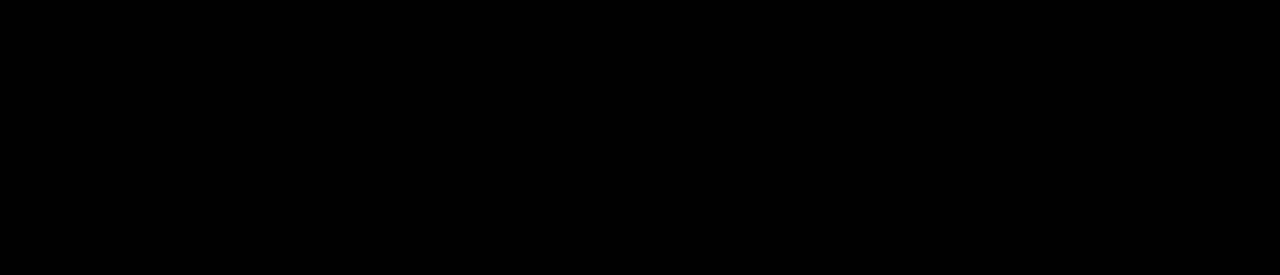
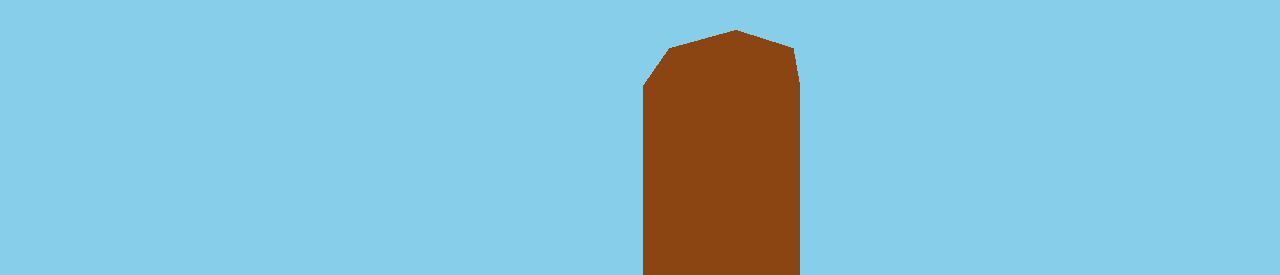
Before and after one commit to Emulation-REal/fpsbuild.com, a plain HTML site: page index.html in a window 1280 px wide. Shown: the top 275 px of the page. Drawn offline with nearby package versions, Linux system fonts and the light colour scheme; animation ran at ten frames a second.

Commit message:
Update index.html

```diff
--- a/index.html
+++ b/index.html
@@ -46,15 +46,16 @@
     </div>
     <div id="settings">
         <h1>Settings</h1>
-        <p>Sensitivity: <input type="range" id="sensitivity" min="0.001" max="0.01" step="0.001" value="0.005"></p>
+        <p>Sensitivity: <input type="range" id="sensitivity" min="0.001" max="0.01" step="0.001" value="0.002"></p>
         <button onclick="backToMenu()">Back</button>
     </div>
     <div id="crosshair"></div>
     <script src="https://cdnjs.cloudflare.com/ajax/libs/three.js/r134/three.min.js"></script>
+    <script src="https://unpkg.com/three@0.134.0/examples/js/controls/PointerLockControls.js"></script>
     <script>
-        let scene, camera, renderer, weapon, enemies = [], bullets = [];
+        let scene, camera, renderer, controls, weapon, enemies = [], bullets = [], obstacles = [];
         let isGameRunning = false;
-        let sensitivity = 0.005;
+        let sensitivity = 0.002;
         const moveSpeed = 5;
         const enemySpeed = 0.02;
         const bulletSpeed = 0.5;
@@ -72,12 +73,31 @@
             renderer.setSize(window.innerWidth, window.innerHeight);
             document.body.appendChild(renderer.domElement);
 
+            // PointerLockControls for better turning
+            controls = new THREE.PointerLockControls(camera, document.body);
+            scene.add(controls.getObject());
+
+            // Skybox
+            const skyboxGeometry = new THREE.BoxGeometry(500, 500, 500);
+            const skyboxMaterials = [
+                new THREE.MeshBasicMaterial({ color: 0x87ceeb, side: THREE.BackSide }), // front
+                new THREE.MeshBasicMaterial({ color: 0x87ceeb, side: THREE.BackSide }), // back
+                new THREE.MeshBasicMaterial({ color: 0xb0e0e6, side: THREE.BackSide }), // top
+                new THREE.MeshBasicMaterial({ color: 0x228b22, side: THREE.BackSide }), // bottom
+                new THREE.MeshBasicMaterial({ color: 0x87ceeb, side: THREE.BackSide }), // left
+                new THREE.MeshBasicMaterial({ color: 0x87ceeb, side: THREE.BackSide })  // right
+            ];
+            const skybox = new THREE.Mesh(skyboxGeometry, skyboxMaterials);
+            scene.add(skybox);
+
+            // Ground
             const groundGeometry = new THREE.PlaneGeometry(100, 100);
-            const groundMaterial = new THREE.MeshBasicMaterial({ color: 0x555555 });
+            const groundMaterial = new THREE.MeshBasicMaterial({ color: 0x228b22 });
             const ground = new THREE.Mesh(groundGeometry, groundMaterial);
             ground.rotation.x = -Math.PI / 2;
             scene.add(ground);
 
+            // Weapon
             const weaponGeometry = new THREE.BoxGeometry(0.2, 0.1, 0.5);
             const weaponMaterial = new THREE.MeshBasicMaterial({ color: 0x888888 });
             weapon = new THREE.Mesh(weaponGeometry, weaponMaterial);
@@ -85,7 +105,8 @@
             camera.add(weapon);
             scene.add(camera);
 
-            for (let i = 0; i < 5; i++) {
+            // Enemies
+            for (let i = 0; i < 10; i++) {
                 const enemyGeometry = new THREE.BoxGeometry(1, 1, 1);
                 const enemyMaterial = new THREE.MeshBasicMaterial({ color: 0xff0000 });
                 const enemy = new THREE.Mesh(enemyGeometry, enemyMaterial);
@@ -94,22 +115,43 @@
                     0.5,
                     Math.random() * 50 - 25
                 );
+                enemy.userData = { health: 3 };
                 scene.add(enemy);
                 enemies.push(enemy);
             }
 
+            // Scenery (trees)
+            for (let i = 0; i < 10; i++) {
+                const treeGeometry = new THREE.CylinderGeometry(0.5, 0.5, 3, 8);
+                const treeMaterial = new THREE.MeshBasicMaterial({ color: 0x8b4513 });
+                const tree = new THREE.Mesh(treeGeometry, treeMaterial);
+                tree.position.set(
+                    Math.random() * 50 - 25,
+                    1.5,
+                    Math.random() * 50 - 25
+                );
+                scene.add(tree);
+                obstacles.push(tree);
+            }
+
+            // Obstacles (crates)
+            for (let i = 0; i < 8; i++) {
+                const crateGeometry = new THREE.BoxGeometry(1.5, 1.5, 1.5);
+                const crateMaterial = new THREE.MeshBasicMaterial({ color: 0x8b5a2b });
+                const crate = new THREE.Mesh(crateGeometry, crateMaterial);
+                crate.position.set(
+                    Math.random() * 50 - 25,
+                    0.75,
+                    Math.random() * 50 - 25
+                );
+                scene.add(crate);
+                obstacles.push(crate);
+            }
+
             document.addEventListener('click', () => {
                 if (isGameRunning) {
-                    document.body.requestPointerLock();
+                    controls.lock();
                     shoot();
-                }
-            });
-
-            document.addEventListener('mousemove', (event) => {
-                if (isGameRunning && document.pointerLockElement) {
-                    camera.rotation.y -= event.movementX * sensitivity;
-                    camera.rotation.x -= event.movementY * sensitivity;
-                    camera.rotation.x = Math.max(-Math.PI / 2, Math.min(Math.PI / 2, camera.rotation.x));
                 }
             });
 
@@ -150,9 +192,27 @@
             const intersects = raycaster.intersectObjects(enemies);
             if (intersects.length > 0) {
                 const enemy = intersects[0].object;
-                scene.remove(enemy);
-                enemies = enemies.filter(e => e !== enemy);
+                enemy.userData.health -= 1;
+                enemy.material.color.setHSL(0, 1, Math.max(0.2, enemy.userData.health * 0.2));
+                if (enemy.userData.health <= 0) {
+                    scene.remove(enemy);
+                    enemies = enemies.filter(e => e !== enemy);
+                }
             }
+        }
+
+        function checkCollision(newPosition) {
+            const playerBox = new THREE.Box3().setFromCenterAndSize(
+                newPosition,
+                new THREE.Vector3(0.5, 1, 0.5)
+            );
+            for (const obstacle of obstacles) {
+                const obstacleBox = new THREE.Box3().setFromObject(obstacle);
+                if (playerBox.intersectsBox(obstacleBox)) {
+                    return true;
+                }
+            }
+            return false;
         }
 
         function animate() {
@@ -162,7 +222,7 @@
                 const deltaTime = (currentTime - lastTime) / 1000;
                 lastTime = currentTime;
 
-                // Smooth movement
+                // Smooth movement with collision
                 velocity.set(0, 0, 0);
                 const angle = camera.rotation.y;
                 if (keys.w) {
@@ -181,7 +241,10 @@
                     velocity.z -= Math.sin(angle) * moveSpeed;
                     velocity.x += Math.cos(angle) * moveSpeed;
                 }
-                camera.position.add(velocity.multiplyScalar(deltaTime));
+                const newPosition = camera.position.clone().add(velocity.clone().multiplyScalar(deltaTime));
+                if (!checkCollision(newPosition)) {
+                    camera.position.copy(newPosition);
+                }
 
                 // Update enemies
                 enemies.forEach(enemy => {
@@ -214,6 +277,7 @@
             document.getElementById('settings').classList.add('active');
             document.getElementById('sensitivity').addEventListener('input', (e) => {
                 sensitivity = parseFloat(e.target.value);
+                controls.pointerSpeed = sensitivity;
             });
         }
 
```
